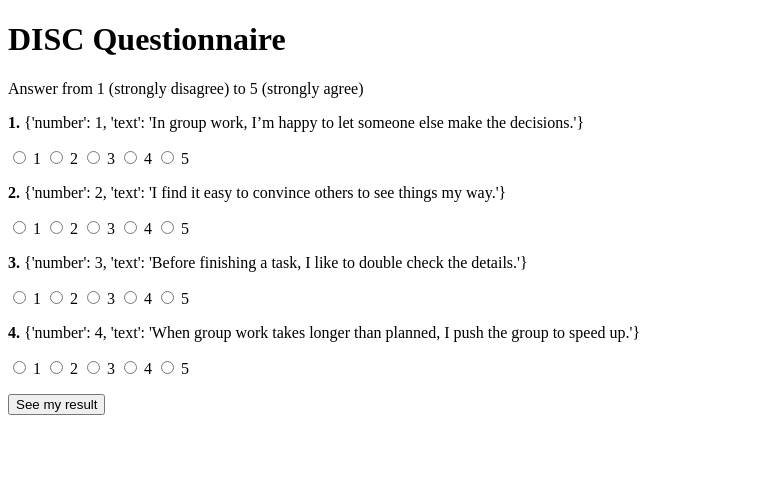
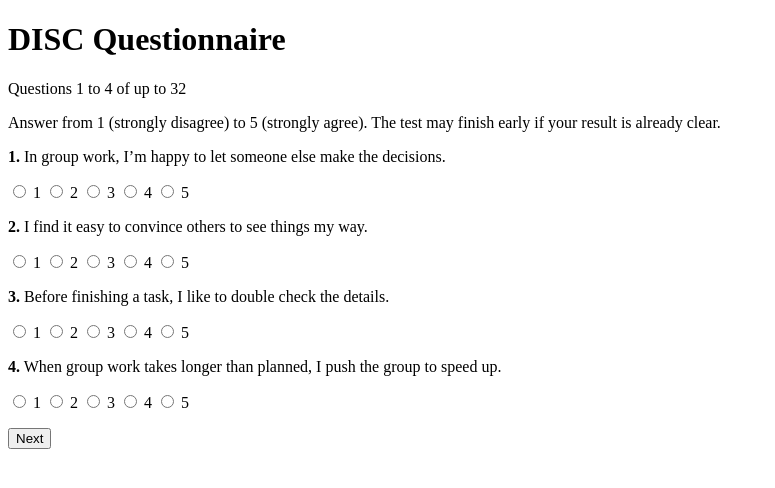
Before and after one commit to enuriuyanage16-cell/communication-relationship-recommender-app, a Flask app: page /disc in a window 1280 px wide. Shown: the top 488 px of the page, without its empty margins (0-775 px from the left). Run offline with Flask 3, Linux system fonts and the light colour scheme; the visitor is signed in with stand-in values (Sample User, id 1).

Commit message:
Show DISC test in groups of 4 questions

```diff
--- a/templates/disc.html
+++ b/templates/disc.html
@@ -5,23 +5,24 @@
 </head>
 <body>
     <h1>DISC Questionnaire</h1>
-    <p>Answer from 1 (strongly disagree) to 5 (strongly agree)</p>
+    <p>Questions {{ first }} to {{ last }} of up to 32</p>
+    <p>Answer from 1 (strongly disagree) to 5 (strongly agree). The test may finish early if your result is already clear.</p>
     <form method="POST" action="/disc">
+        <input type="hidden" name="group" value="{{ group }}">
         {% for question in questions %}
-        {% set number = loop.index %}
-        <p><b>{{ number }}.</b> {{ question }}</p>
+        <p><b>{{ question.number }}.</b> {{ question.text }}</p>
         <p>
             {% for value in [1, 2, 3, 4, 5] %}
             <label>
-                <input type="radio" name="q{{ number }}" value="{{ value }}" required
+                <input type="radio" name="q{{ question.number }}" value="{{ value }}" required
                     oninvalid="this.setCustomValidity('Please answer this question')"
-                    oninput="document.getElementsByName('q{{ number }}').forEach(r => r.setCustomValidity(''))">
+                    oninput="document.getElementsByName('q{{ question.number }}').forEach(r => r.setCustomValidity(''))">
                 {{ value }}
             </label>
             {% endfor %}
         </p>
         {% endfor %}
-        <button type="submit">See my result</button>
+        <button type="submit">{% if group == 8 %}See my result{% else %}Next{% endif %}</button>
     </form>
 </body>
 </html>
```
